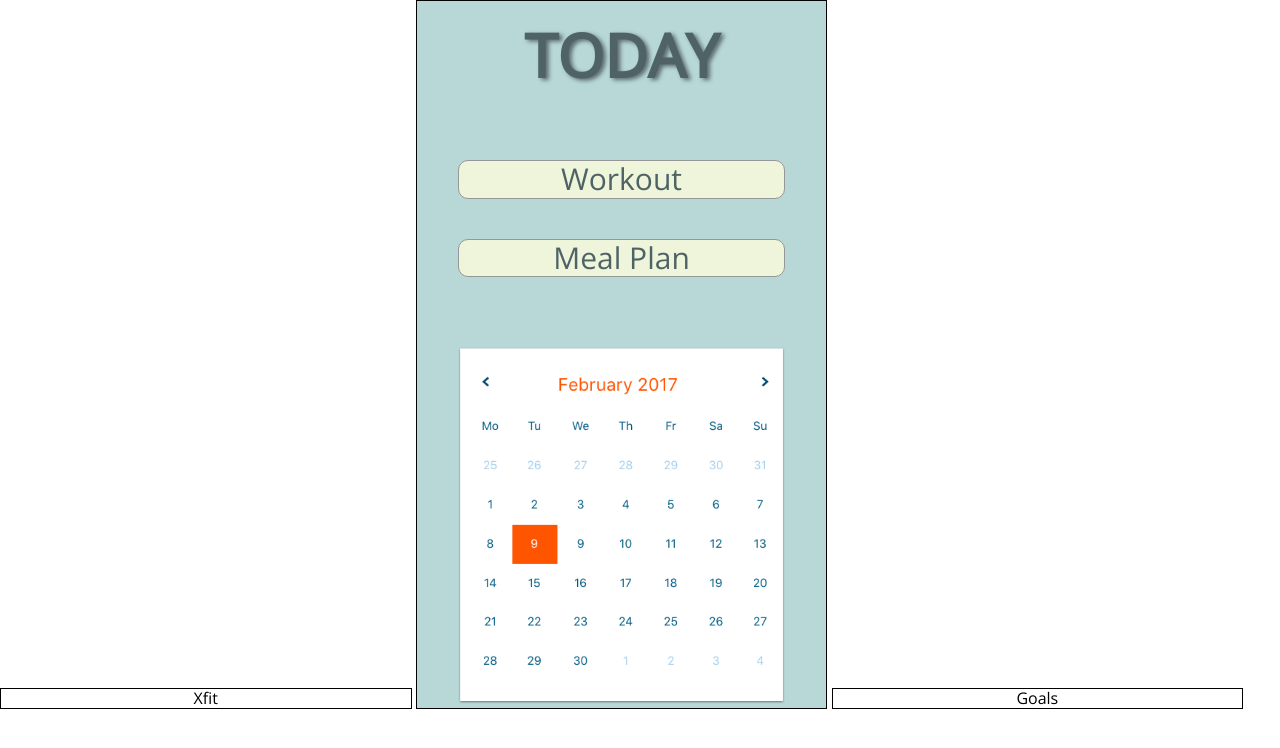
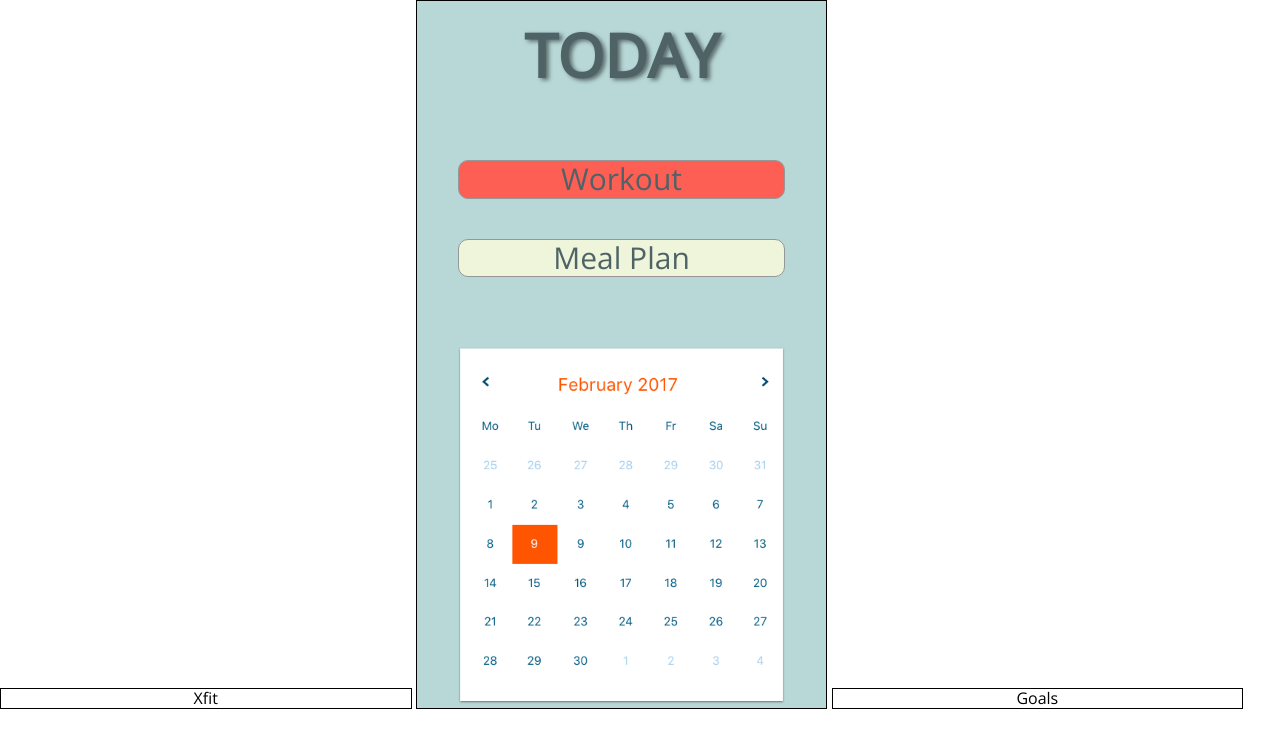
Before and after one commit to gness1804/design-challenge-fitness-site, a website: page index.html in a window 1280 px wide. In both pictures the pointer is over the button "Workout". Drawn offline with nearby package versions, Linux system fonts and the light colour scheme.

Commit message:
Add hover state to middle column buttons

```diff
--- a/styles.css
+++ b/styles.css
@@ -37,6 +37,10 @@ html {
   width: 80%;
 }
 
+.middle-column-button:hover {
+  background-color: #FE5F55;
+}
+
 #calendar {
   width: 80%;
 }
```
